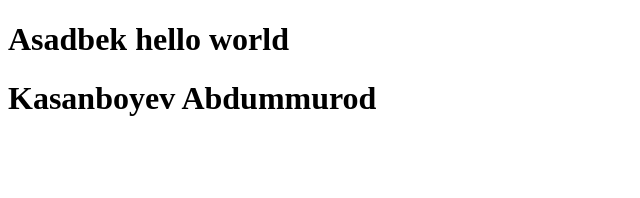
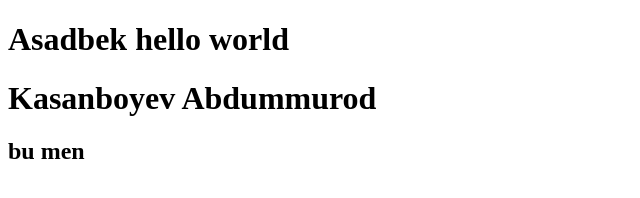
Before and after one commit to MuhammadazizEsonboyev/First_Project, a plain HTML site: page index.html in a window 1280 px wide. Shown: the whole page, without its empty margins (0-640 px from the left). Drawn offline with Linux system fonts and the light colour scheme.

Commit message:
bu men Khasanboyev

```diff
--- a/index.html
+++ b/index.html
@@ -9,5 +9,6 @@
 <body>
     <h1>Asadbek hello world</h1>
     <h1>Kasanboyev Abdummurod</h1>
+    <h2>bu men</h2>
 </body>
 </html>
```
